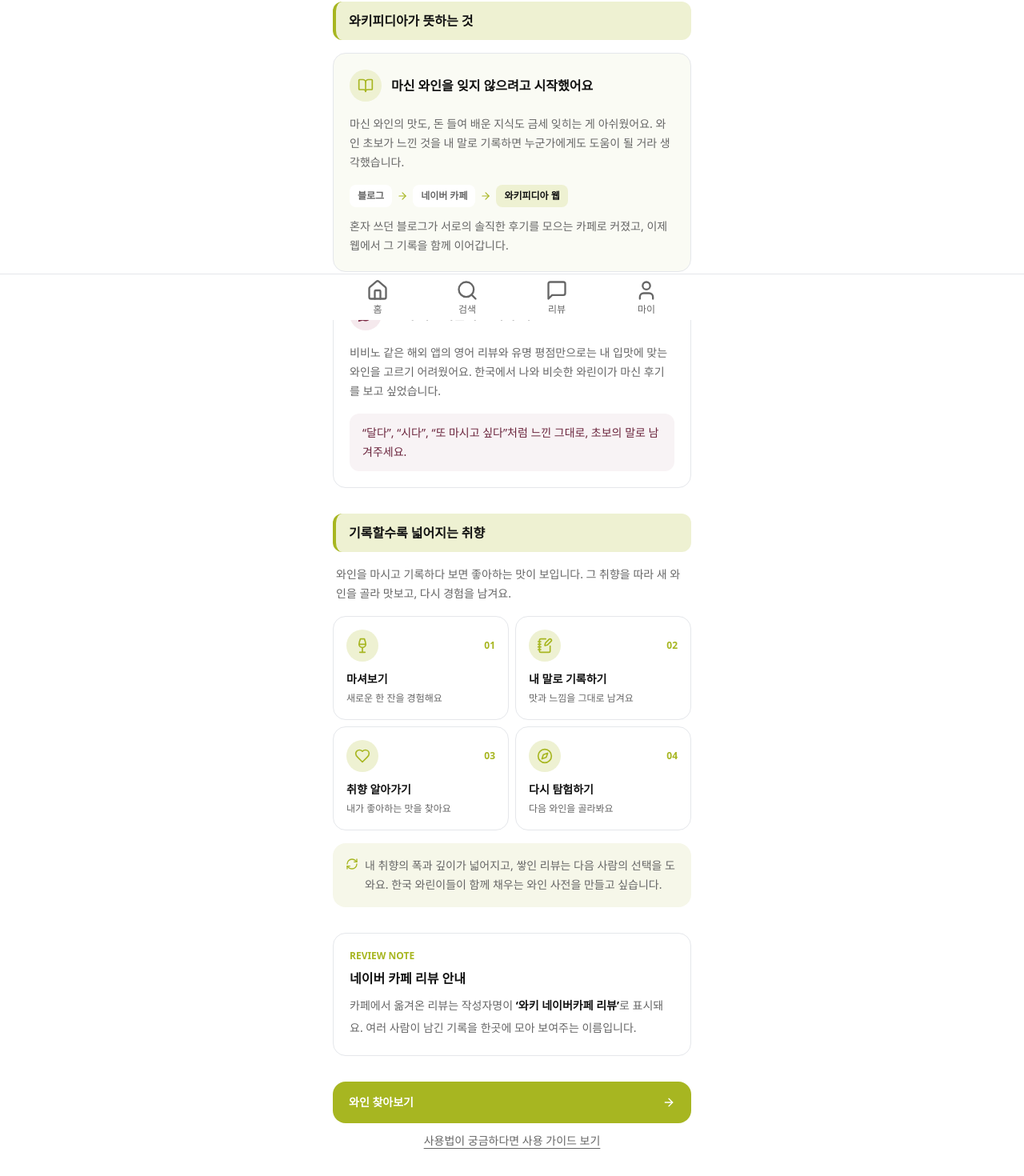
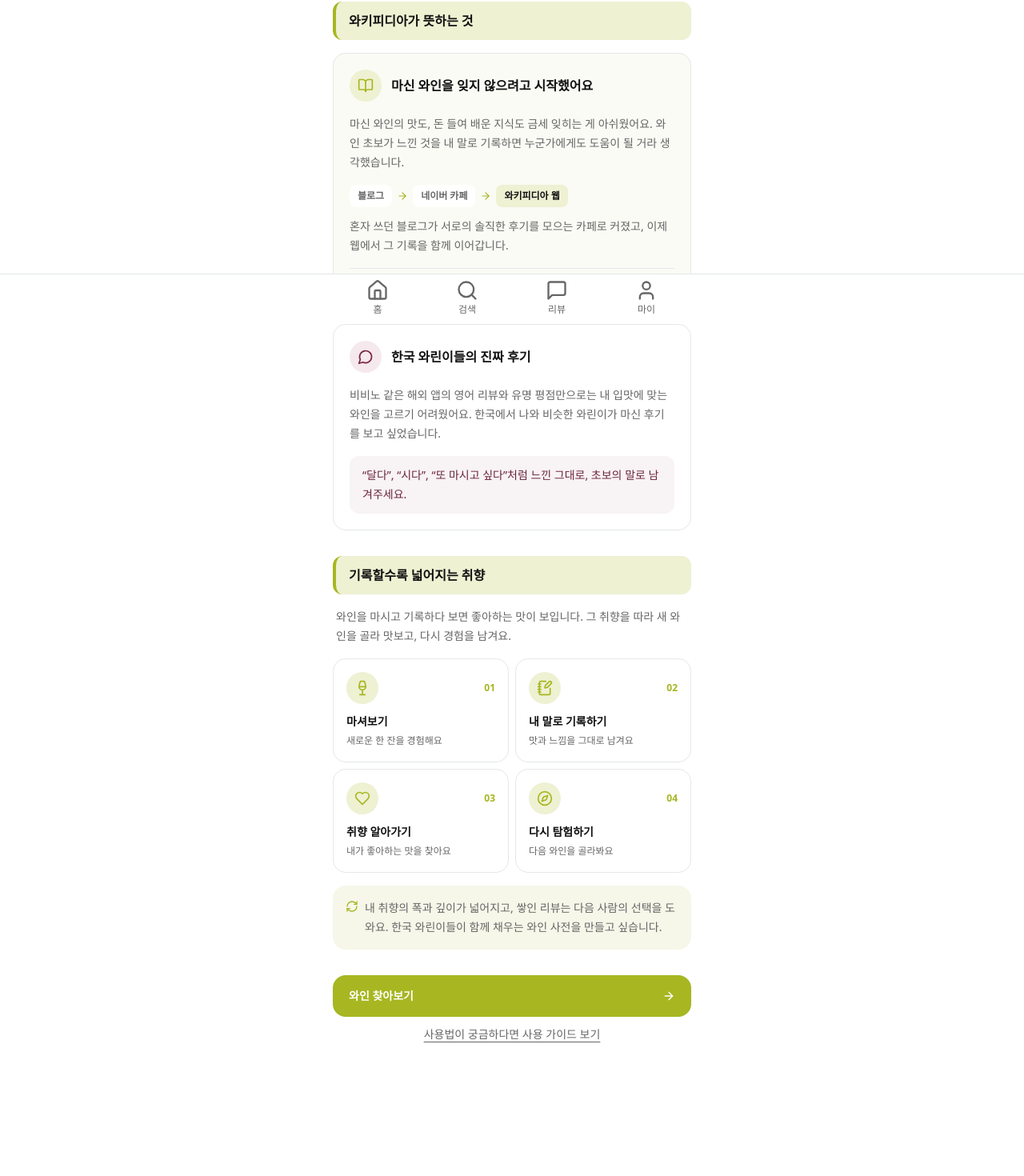
Before and after one commit to skan9708/wakiPedia_renew_2026, a React (Vite) app: page /about in a window 1280 px wide. Shown: the part 400-1870 px from the top of the page at 80% size. After the commit the page ends 1847 px from the top, so only its background shows below. Built offline with nearby package versions, Linux system fonts and the light colour scheme; no server answers; a web font is replaced by a local one.

Commit message:
Move cafe review note into About story

```diff
--- a/src/pages/About/AboutMobile.tsx
+++ b/src/pages/About/AboutMobile.tsx
@@ -81,6 +81,9 @@ export function AboutMobile() {
           <p className="mt-3 text-sm leading-6 text-muted">
             혼자 쓰던 블로그가 서로의 솔직한 후기를 모으는 카페로 커졌고, 이제 웹에서 그 기록을 함께 이어갑니다.
           </p>
+          <p className="mt-4 border-t border-border pt-4 text-xs leading-5 text-muted">
+            * 네이버 카페에서 옮겨온 리뷰는 작성자명이 ‘와키 네이버카페 리뷰’로 표시돼요.
+          </p>
         </div>
 
         <div className="mt-3 rounded-2xl border border-border bg-white px-5 py-5">
@@ -127,15 +130,6 @@ export function AboutMobile() {
         </p>
       </section>
 
-      <section aria-labelledby="about-cafe-title" className="rounded-2xl border border-border bg-white px-5 py-5">
-        <p className="text-xs font-semibold text-accent">REVIEW NOTE</p>
-        <h2 id="about-cafe-title" className="mt-2 text-base font-semibold">네이버 카페 리뷰 안내</h2>
-        <p className="mt-2 text-sm leading-7 text-muted">
-          카페에서 옮겨온 리뷰는 작성자명이 <strong className="font-semibold text-fg">‘와키 네이버카페 리뷰’</strong>로 표시돼요.
-          여러 사람이 남긴 기록을 한곳에 모아 보여주는 이름입니다.
-        </p>
-      </section>
-
       <div className="space-y-3">
         <Link to="/search" className="flex items-center justify-between rounded-2xl bg-accent px-5 py-4 text-sm font-semibold text-white">
           와인 찾아보기 <ArrowRight className="h-4 w-4" aria-hidden="true" />
```
